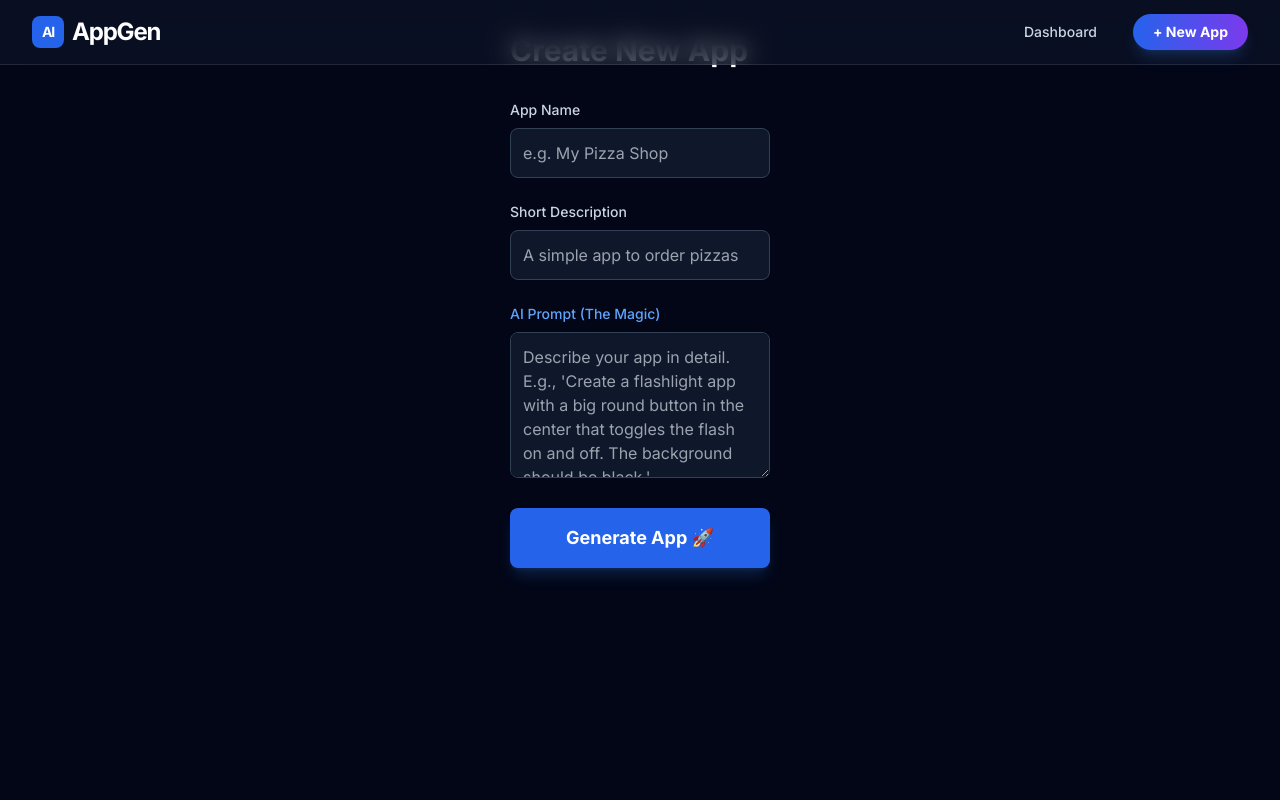
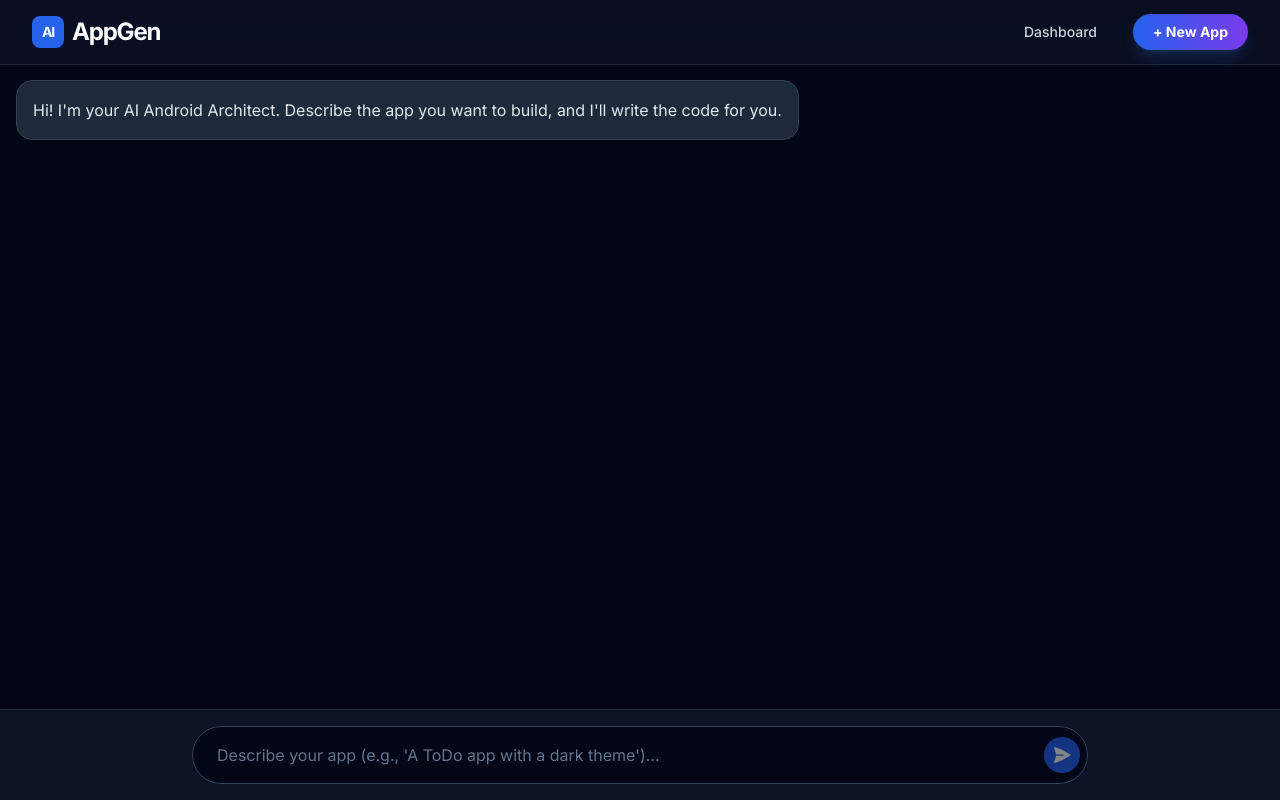
Before and after one commit to markolybrx/APK-Builder, a Next.js app: page /dashboard/create in a window 1280 px wide. Built offline with nearby package versions, Linux system fonts and the light colour scheme.

Commit message:
Update page.js

```diff
--- a/app/dashboard/create/page.js
+++ b/app/dashboard/create/page.js
@@ -1,56 +1,80 @@
 "use client";
-import { useState } from 'react';
+import { useState, useRef, useEffect } from 'react';
 import { useRouter } from 'next/navigation';
 
-export default function CreateApp() {
+export default function ChatBuilder() {
   const router = useRouter();
-  const [loading, setLoading] = useState(false);
-  const [step, setStep] = useState(""); // "creating_repo", "generating_code", "pushing"
+  const messagesEndRef = useRef(null);
 
-  const [formData, setFormData] = useState({
-    name: '',
-    description: '',
-    prompt: ''
-  });
+  // State
+  const [input, setInput] = useState("");
+  const [isLoading, setIsLoading] = useState(false);
+  const [messages, setMessages] = useState([
+    { role: 'assistant', content: "Hi! I'm your AI Android Architect. Describe the app you want to build, and I'll write the code for you." }
+  ]);
+  const [buildStatus, setBuildStatus] = useState(null); // 'creating_repo', 'coding', 'pushing'
 
-  async function handleSubmit(e) {
-    e.preventDefault();
-    setLoading(true);
+  // Auto-scroll to bottom of chat
+  useEffect(() => {
+    messagesEndRef.current?.scrollIntoView({ behavior: "smooth" });
+  }, [messages, buildStatus]);
+
+  async function handleSend() {
+    if (!input.trim() || isLoading) return;
+
+    const userMessage = input;
+    setInput(""); // Clear input
+    setIsLoading(true);
+
+    // 1. Add User Message to Chat
+    setMessages(prev => [...prev, { role: 'user', content: userMessage }]);
 
     try {
-      // 1. Create Repository
-      setStep("Creating GitHub Repository...");
+      // 2. Start the Build Process
+      setBuildStatus("analyzing");
+
+      // We assume the first message is the "App Description"
+      // In a real app, you'd extract a name using AI. Here we generate a random one for speed.
+      const appName = "app-" + Math.random().toString(36).substring(7);
+
+      // A. Create Repo
+      setBuildStatus("creating_repo");
       const repoRes = await fetch('/api/github/create-repo', {
         method: 'POST',
-        body: JSON.stringify({ name: formData.name.replace(/\s+/g, '-').toLowerCase(), description: formData.description })
+        body: JSON.stringify({ name: appName, description: userMessage })
       });
       const repoData = await repoRes.json();
-      if (!repoData.success) throw new Error(repoData.error);
 
-      // 2. Save Project to DB
-      setStep("Saving Project...");
-      const projectRes = await fetch('/api/projects', {
+      if (!repoData.success) {
+        throw new Error("GitHub Error: " + (repoData.error || "Failed to create repo"));
+      }
+
+      // B. Save to Database
+      await fetch('/api/projects', {
         method: 'POST',
         body: JSON.stringify({
-          name: formData.name,
-          description: formData.description,
+          name: appName,
+          description: userMessage,
           repoName: repoData.repoName,
           repoUrl: repoData.repoUrl
         })
       });
-      const projectData = await projectRes.json();
 
-      // 3. AI Code Generation
-      setStep("AI is writing your Android Code (This takes 30s)...");
+      // C. Generate Code
+      setBuildStatus("coding");
       const genRes = await fetch('/api/generate/code', {
         method: 'POST',
-        body: JSON.stringify({ prompt: formData.prompt })
+        body: JSON.stringify({ prompt: userMessage })
       });
       const genData = await genRes.json();
-      if (!genData.success) throw new Error("AI Failed to generate code");
 
-      // 4. Commit to GitHub
-      setStep("Pushing code to GitHub...");
+      if (!genData.success) {
+         // If AI fails, we manually throw error to catch block
+         throw new Error("AI Generation Failed: " + (genData.error || "Timeout or Invalid Key"));
+      }
+
+      // D. Push to GitHub
+      setBuildStatus("pushing");
       await fetch('/api/github/commit', {
         method: 'POST',
         body: JSON.stringify({
@@ -60,59 +84,102 @@ export default function CreateApp() {
         })
       });
 
-      // Done! Redirect
-      router.push(`/dashboard/${projectData.project._id}`);
+      // Success!
+      setBuildStatus("done");
+      setMessages(prev => [...prev, {
+        role: 'assistant',
+        content: "Success! I've built your app. The compilation has started on GitHub.",
+        actionLink: `/dashboard/${repoData.project?._id || ''}` // Note: You might need to adjust this ID logic depending on your API return
+      }]);
+
+      // Redirect after a short delay
+      setTimeout(() => {
+         // If we don't have the ID from the previous step easily, we just go to dashboard
+         router.push('/dashboard');
+      }, 3000);
 
     } catch (error) {
-      alert("Error: " + error.message);
-      setLoading(false);
+      console.error(error);
+      setMessages(prev => [...prev, { role: 'assistant', isError: true, content: "Error: " + error.message + ". Check your Vercel logs/Environment Variables." }]);
+    } finally {
+      setIsLoading(false);
+      setBuildStatus(null);
     }
   }
 
   return (
-    <div className="max-w-2xl mx-auto p-8">
-      <h1 className="text-3xl font-bold mb-8">Create New App</h1>
+    <div className="flex flex-col h-[calc(100vh-64px)] bg-slate-950 mt-16 text-white">
 
-      <form onSubmit={handleSubmit} className="space-y-6">
-        <div>
-          <label className="block text-sm font-medium mb-2 text-slate-300">App Name</label>
+      {/* Messages Area */}
+      <div className="flex-1 overflow-y-auto p-4 space-y-6">
+        {messages.map((msg, index) => (
+          <div key={index} className={`flex ${msg.role === 'user' ? 'justify-end' : 'justify-start'}`}>
+            <div className={`max-w-[85%] rounded-2xl p-4 ${
+              msg.role === 'user'
+                ? 'bg-blue-600 text-white'
+                : msg.isError
+                  ? 'bg-red-900/50 border border-red-500/50 text-red-200'
+                  : 'bg-slate-800 border border-slate-700 text-slate-200'
+            }`}>
+              <p className="whitespace-pre-wrap leading-relaxed">{msg.content}</p>
+              {msg.actionLink && (
+                 <div className="mt-3 p-2 bg-black/20 rounded text-sm">
+                    Redirecting to dashboard...
+                 </div>
+              )}
+            </div>
+          </div>
+        ))}
+
+        {/* Loading/Status Indicators */}
+        {buildStatus && (
+          <div className="flex justify-start animate-pulse">
+            <div className="bg-slate-900 border border-blue-500/30 text-blue-400 rounded-2xl p-4 flex items-center gap-3">
+              <Spinner />
+              <span className="text-sm font-medium uppercase tracking-wider">
+                {buildStatus === 'creating_repo' && "Creating GitHub Repo..."}
+                {buildStatus === 'coding' && "AI is writing Kotlin code..."}
+                {buildStatus === 'pushing' && "Pushing to GitHub..."}
+                {buildStatus === 'done' && "Done! Redirecting..."}
+              </span>
+            </div>
+          </div>
+        )}
+        <div ref={messagesEndRef} />
+      </div>
+
+      {/* Input Area */}
+      <div className="p-4 bg-slate-900/80 backdrop-blur-md border-t border-white/10">
+        <div className="max-w-4xl mx-auto relative flex items-center gap-2">
           <input
-            required
-            className="w-full bg-slate-900 border border-slate-700 rounded-lg p-3 text-white focus:ring-2 focus:ring-blue-500"
-            placeholder="e.g. My Pizza Shop"
-            onChange={(e) => setFormData({...formData, name: e.target.value})}
+            value={input}
+            onChange={(e) => setInput(e.target.value)}
+            onKeyDown={(e) => e.key === 'Enter' && handleSend()}
+            disabled={isLoading}
+            placeholder="Describe your app (e.g., 'A ToDo app with a dark theme')..."
+            className="w-full bg-slate-950 border border-slate-700 rounded-full py-4 pl-6 pr-14 text-white focus:outline-none focus:border-blue-500 focus:ring-1 focus:ring-blue-500 transition-all placeholder:text-slate-500"
           />
+          <button
+            onClick={handleSend}
+            disabled={isLoading || !input.trim()}
+            className="absolute right-2 p-2 bg-blue-600 hover:bg-blue-500 rounded-full transition-colors disabled:opacity-50 disabled:cursor-not-allowed"
+          >
+            <svg xmlns="http://www.w3.org/2000/svg" viewBox="0 0 24 24" fill="currentColor" className="w-5 h-5 text-white">
+              <path d="M3.478 2.405a.75.75 0 00-.926.94l2.432 7.905H13.5a.75.75 0 010 1.5H4.984l-2.432 7.905a.75.75 0 00.926.94 60.519 60.519 0 0018.445-8.986.75.75 0 000-1.218A60.517 60.517 0 003.478 2.405z" />
+            </svg>
+          </button>
         </div>
-
-        <div>
-          <label className="block text-sm font-medium mb-2 text-slate-300">Short Description</label>
-          <input
-            required
-            className="w-full bg-slate-900 border border-slate-700 rounded-lg p-3 text-white"
-            placeholder="A simple app to order pizzas"
-            onChange={(e) => setFormData({...formData, description: e.target.value})}
-          />
-        </div>
-
-        <div>
-          <label className="block text-sm font-medium mb-2 text-blue-400">AI Prompt (The Magic)</label>
-          <textarea
-            required
-            rows={5}
-            className="w-full bg-slate-900 border border-slate-700 rounded-lg p-3 text-white focus:ring-2 focus:ring-blue-500"
-            placeholder="Describe your app in detail. E.g., 'Create a flashlight app with a big round button in the center that toggles the flash on and off. The background should be black.'"
-            onChange={(e) => setFormData({...formData, prompt: e.target.value})}
-          />
-        </div>
-
-        <button
-          type="submit"
-          disabled={loading}
-          className={`w-full py-4 rounded-lg font-bold text-lg transition-all ${loading ? 'bg-slate-700 cursor-wait' : 'bg-blue-600 hover:bg-blue-500 shadow-lg shadow-blue-500/20'}`}
-        >
-          {loading ? step : "Generate App 🚀"}
-        </button>
-      </form>
+      </div>
     </div>
   );
 }
+
+// Simple Spinner Component
+function Spinner() {
+  return (
+    <svg className="animate-spin h-5 w-5 text-current" xmlns="http://www.w3.org/2000/svg" fill="none" viewBox="0 0 24 24">
+      <circle className="opacity-25" cx="12" cy="12" r="10" stroke="currentColor" strokeWidth="4"></circle>
+      <path className="opacity-75" fill="currentColor" d="M4 12a8 8 0 018-8V0C5.373 0 0 5.373 0 12h4zm2 5.291A7.962 7.962 0 014 12H0c0 3.042 1.135 5.824 3 7.938l3-2.647z"></path>
+    </svg>
+  );
+}
```
